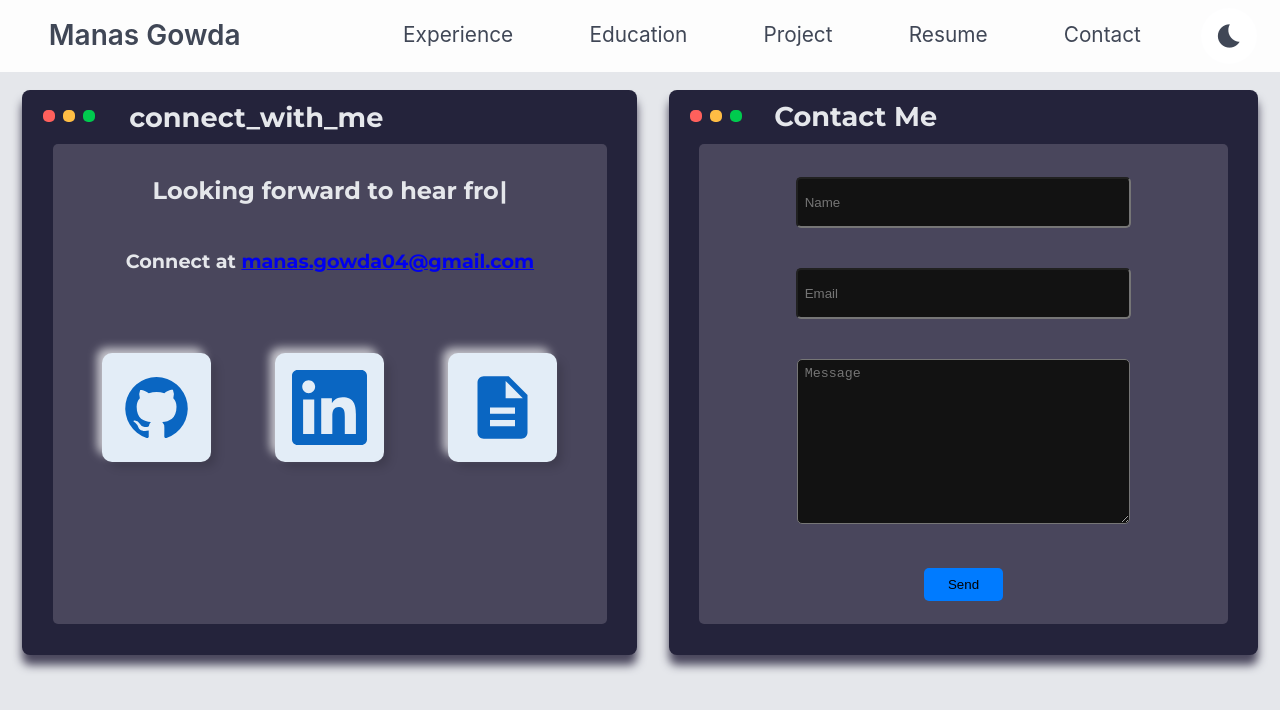
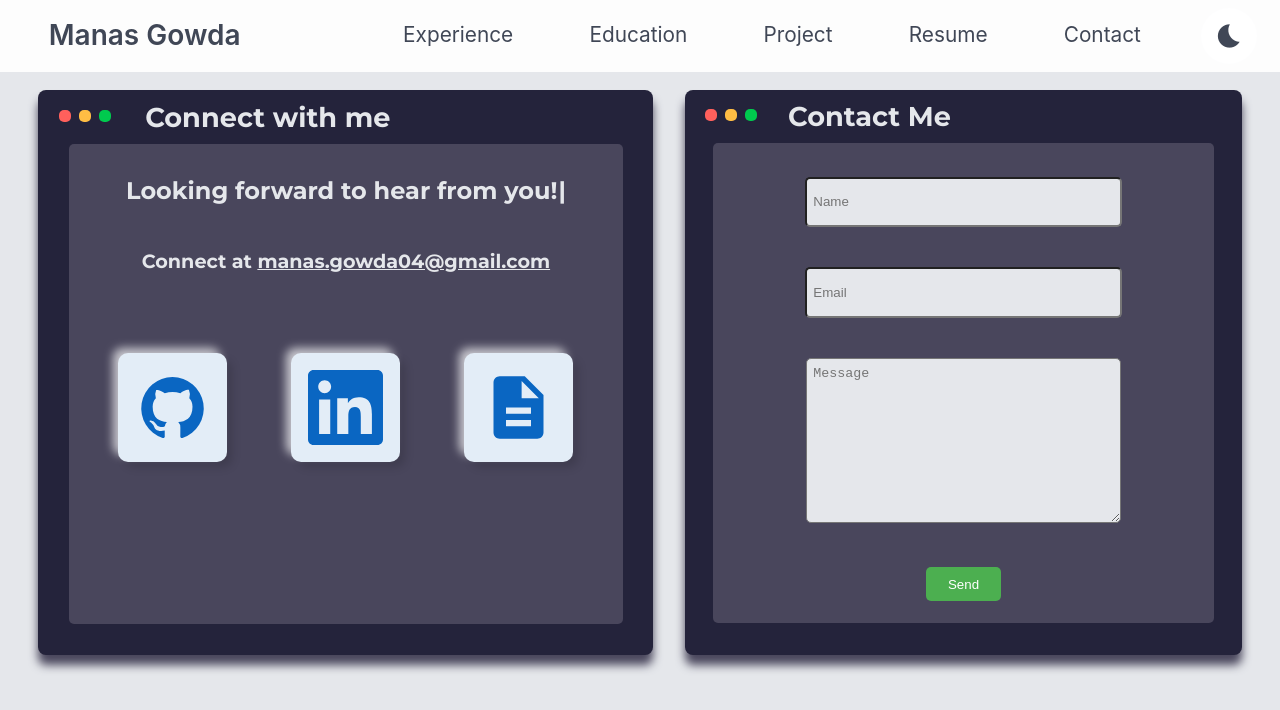
Before and after one commit to manas-1404/website-project, a React (Create React App) app: page /contact-me in a window 1280 px wide. Shown: the top 710 px of the page. Built offline with nearby package versions, Linux system fonts and the light colour scheme; a web font is replaced by a local one.

Commit message:
Contact-me form dark mode added

```diff
--- a/src/contact-me.js
+++ b/src/contact-me.js
@@ -43,7 +43,7 @@ function ContactMe() {
         <div id="Contact-Me-stage">
             <div className={`Contact-Me${isDarkMode ? ' dark-mode' : ''}`}>
 
-                <div className="social-card">
+                <div id="social-card1" className="social-card">
                     <div className="social-header">
                         <div className="social-top">
                             <div className="social-circle">
@@ -56,7 +56,7 @@ function ContactMe() {
                                 <span className="social-green social-circle2"></span>
                             </div>
 
-                            <p id="Contact-Me-title">connect_with_me</p>
+                            <p id="Contact-Me-title">Connect with me</p>
 
                         </div>
                     </div>
@@ -68,7 +68,7 @@ function ContactMe() {
                                         strings: ["Let's Connect!", "Looking forward to hear from you!"],
                                         autoStart: true,
                                         loop: true,
-                                        delay: 50
+                                        delay: 20
                                     }}
                                 />
                             </h3>
@@ -104,7 +104,7 @@ function ContactMe() {
                     </div>
                 </div>
 
-                <div className="social-card">
+                <div id="social-card2" className="social-card">
                     <div className="social-header">
                         <div className="social-top">
                             <div className="social-circle">
@@ -127,24 +127,24 @@ function ContactMe() {
                             {/* Email form */}
 
                             <form className="form-container" onSubmit={handleSubmit}>
-                                <div className='form-field'>
+                                <div className={`form-field${isDarkMode ? ' dark-mode' : ''}`}>
                                     <input
                                         type="text"
                                         name="name"
                                         placeholder='Name'
                                         id="name_input"
-                                        className='form-input'
+                                        className={`form-input${isDarkMode ? ' dark-mode' : ''}`}
                                         value={formData.name}
                                         onChange={handleChange}
                                         required
                                     />
                                 </div>
-                                <div className='form-field'>
+                                <div className={`form-field${isDarkMode ? ' dark-mode' : ''}`}>
                                     <input
                                         type="email"
                                         name="email"
                                         placeholder='Email'
-                                        className='form-input'
+                                        className={`form-input${isDarkMode ? ' dark-mode' : ''}`}
                                         value={formData.email}
                                         onChange={handleChange}
                                         required
@@ -154,7 +154,7 @@ function ContactMe() {
                                     <textarea
                                         name="message"
                                         placeholder='Message'
-                                        className='message-field'
+                                        className={`message-field${isDarkMode ? ' dark-mode' : ''}`}
                                         rows={10}
                                         value={formData.message}
                                         onChange={handleChange}
--- a/src/styling/contact-me.css
+++ b/src/styling/contact-me.css
@@ -68,22 +68,23 @@
 
 /* Social */
 .social-card {
-    /* display: flex;
-    justify-content: center;
-    align-items: center;
-    flex-direction: column; */
     width: 100%;
-    /* height: 100%; */
-    margin: 1em;
+    margin: 2em;
     margin-top: 0em;
-    /* margin-bottom: 0em;
-    margin-top: 0em; */
     background-color: #24233b;
     border-radius: 8px;
-    z-index: 1;
+    /* z-index: 1; */
     box-shadow: 0px 10px 10px rgb(73, 70, 92);
     transition: 0.5s;
   }
+
+#social-card1{
+  margin-right: 1em;
+}
+
+#social-card2{
+  margin-left: 1em;
+}
 
   .social-card:hover {
     transform: translateY(-7px);
@@ -155,6 +156,10 @@
   font-family: 'Montserrat', sans-serif;
   font-size: 1.2rem;
   margin: 2em;
+}
+
+#social-code a{
+  color: #e5e7eb;
 }
 
 #social-code:focus {
@@ -234,7 +239,7 @@ margin: 3em;
 
 
 .form-field input{
-  background-color: #121212;
+  background-color: #e5e7eb;
   width: 60%;
   height: 2.5em;
   border-radius: 5px;
@@ -248,9 +253,8 @@ margin: 3em;
 .form-input{
   padding: 0.5em;
   border-radius: 3px;
-  color: whitesmoke;
+  color: black;
   transition: font-size 0.3s ease;
-
 }
 
 
@@ -267,12 +271,24 @@ margin: 3em;
   /* height: 4em; */
   padding: 0.5em;
   border-radius: 5px;
-  background-color: #121212;
+  background-color: #e5e7eb;
 }
 
-#send-button{
+/* #send-button{
   margin: 1.5em;
   width: 15%;
   height: 7%;
   border-radius: 5px;
+} */
+
+#send-button {
+  margin: 1.5em;
+  width: 15%;
+  height: 7%;
+  border-radius: 5px;
+  background-color: #4CAF50;
+  color: #FFFFFF;
+  border: none;
+  cursor: pointer;
+  transition: background-color 0.3s, color 0.3s;
 }
--- a/src/styling/dark-mode.css
+++ b/src/styling/dark-mode.css
@@ -17,7 +17,7 @@ html.dark-mode {
     color: #e5e7eb;
   }
 
-.IamManas.dark-mode p{
+.IamManas.dark-mode p, .IamManas.dark-mode a{
     color: #e5e7eb;
 }
 
@@ -128,3 +128,11 @@ html.dark-mode {
 .Contact-Me.dark-mode *{
     color: #e5e7eb;
 }
+
+.form-field.dark-mode input{
+    background-color: #121212;
+}
+
+.message-field.dark-mode {
+    background-color: #121212;
+}
```
